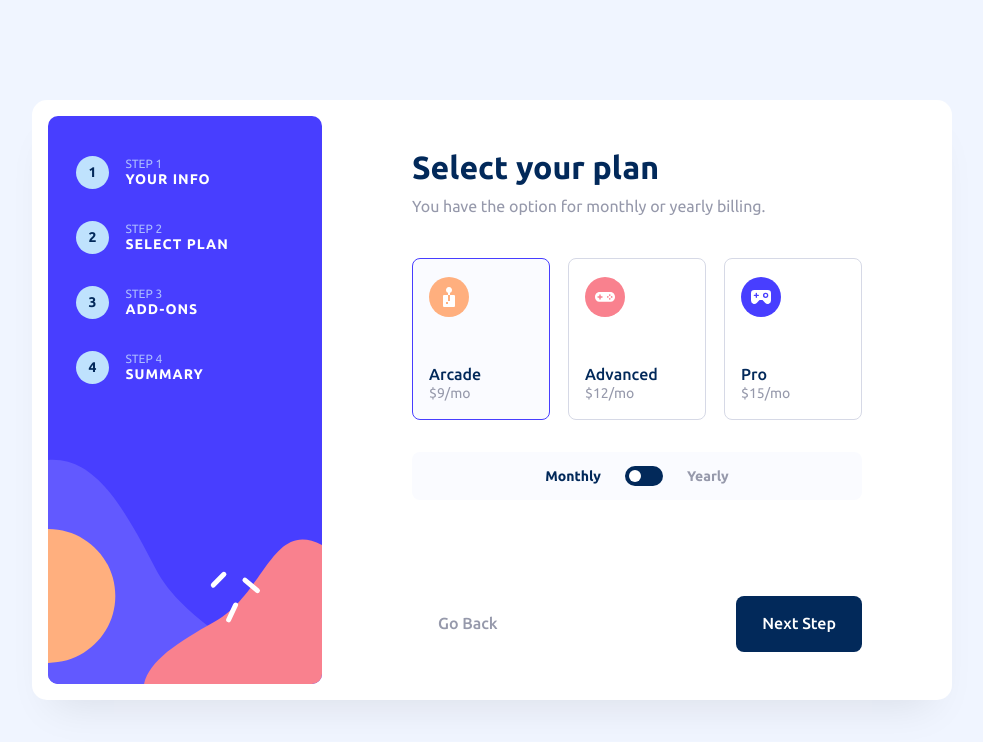
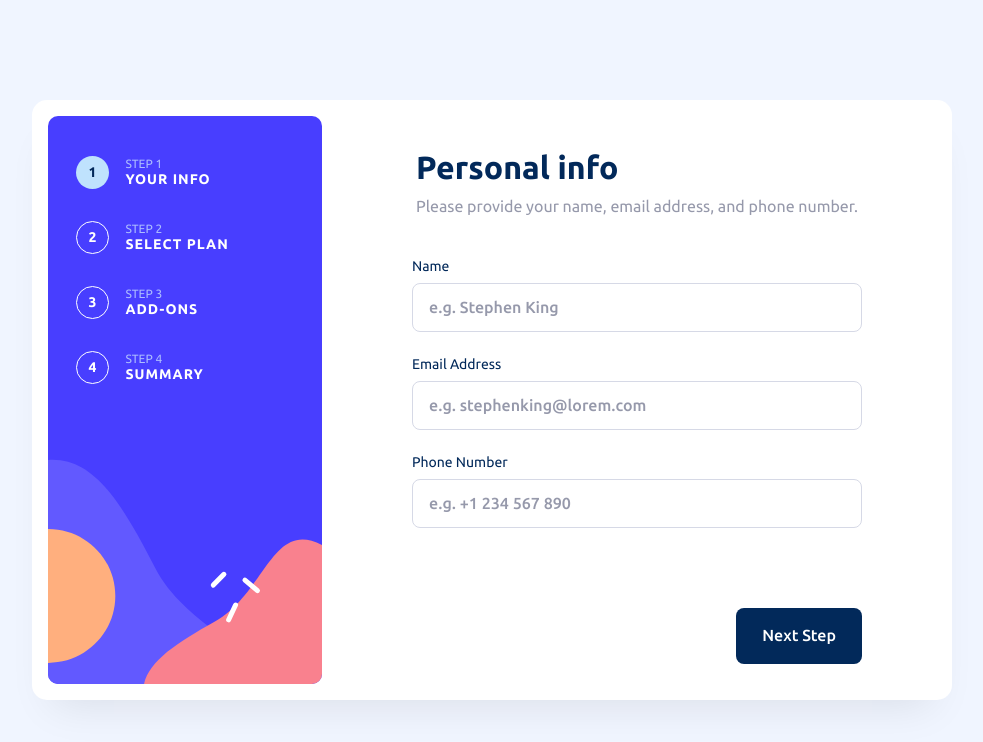
Before and after one commit to makogeboris/multi-step-form, a React (Vite) app: page / in a window 1280 px wide. Shown: the top 742 px of the page, without its empty margins (148-1131 px from the left). Built offline with nearby package versions, Linux system fonts and the light colour scheme.

Commit message:
update components

```diff
--- a/src/components/Button.jsx
+++ b/src/components/Button.jsx
@@ -28,6 +28,20 @@ const variations = {
       outline-offset: -2px;
     }
   `,
+
+  confirm: css`
+    background: var(--purple-600);
+    color: var(--white);
+
+    &:hover {
+      background: var(--blue-700);
+    }
+
+    &:focus-visible {
+      outline: 2px solid var(--blue-950);
+      outline-offset: 1px;
+    }
+  `,
 };
 
 const Button = styled.button`
@@ -49,11 +63,11 @@ const Button = styled.button`
     line-height: 120%;
   }
 
-  ${(props) => variations[props.variation]}
+  ${(props) => variations[props.$variation]}
 `;
 
 Button.defaultProps = {
-  variation: "primary",
+  $variation: "primary",
 };
 
 export default Button;
--- a/src/components/MainContent.jsx
+++ b/src/components/MainContent.jsx
@@ -1,12 +1,11 @@
+import { useState } from "react";
 import styled from "styled-components";
 import StepContainer from "./StepContainer";
-import Form from "./Form";
-import Plans from "./Plans";
-import AddOns from "./AddOns";
-import FinishingUp from "./FinishingUp";
-import ThankYou from "./ThankYou";
-import Button from "./Button";
-import { useState } from "react";
+import PersonalInfo from "../components/steps/Step1";
+import Plans from "../components/steps/Step2";
+import AddOns from "../components/steps/Step3";
+import FinishingUp from "../components/steps/Step4";
+import ThankYou from "../components/steps/Step5";
 
 const StyledMainContent = styled.div`
   width: 100%;
@@ -26,49 +25,23 @@ const StyledMainContent = styled.div`
   }
 `;
 
-const BtnsWrapDesktop = styled.div`
-  display: none;
+const Form = styled.form`
+  width: 100%;
 
-  @media (min-width: 48rem) {
-    width: 100%;
-    display: flex;
-    justify-content: space-between;
-    /* justify-content: flex-end; */
-    margin-block-start: var(--space-2xl);
-  }
-`;
-
-const WrapDesk = styled.div`
-  justify-self: flex-end;
-`;
-
-const BtnWrap = styled.div`
-  width: 33.75rem;
-  display: flex;
-  justify-content: space-between;
-  /* justify-content: flex-end; */
-  margin: 0 auto;
-`;
-
-const BtnsWrapMobile = styled.div`
-  display: flex;
-  justify-content: space-between;
-  /* justify-content: flex-end; */
-  background: var(--white);
-  margin-block-start: 8.4375rem;
-  padding: var(--space-sm);
-  width: 100%;
-  position: absolute;
-  bottom: 0;
-
-  @media (min-width: 48rem) {
-    display: none;
+  @media (min-width: 67.5rem) {
+    min-width: 28.125rem;
   }
 `;
 
 function MainContent() {
+  const [step, setStep] = useState(1);
   const [billing, setBilling] = useState("monthly");
   const [showDiscount, setShowDiscount] = useState(false);
+
+  const nextStep = () => setStep((prev) => prev + 1);
+  const prevStep = () => setStep((prev) => prev - 1);
+
+  const handlePlanChange = () => setStep((prev) => prev - 2);
 
   const handleBillingChange = (event) => {
     setBilling(event.target.value);
@@ -77,37 +50,34 @@ function MainContent() {
 
   return (
     <StyledMainContent>
-      <StepContainer />
+      <StepContainer step={step} />
 
-      <div>
-        {/* <Form /> */}
+      <Form>
+        {step === 1 && <PersonalInfo nextStep={nextStep} />}
+        {step === 2 && (
           <Plans
+            nextStep={nextStep}
+            prevStep={prevStep}
             billing={billing}
             setBilling={setBilling}
             showDiscount={showDiscount}
             setShowDiscount={setShowDiscount}
             handleBillingChange={handleBillingChange}
           />
-        {/* <AddOns billing={billing} /> */}
-        {/* <FinishingUp billing={billing} /> */}
-        {/* <ThankYou /> */}
-
-        <BtnsWrapDesktop>
-          <Button variation="secondary">Go Back</Button>
-
-          <WrapDesk>
-            <Button variation="primary">Next Step</Button>
-          </WrapDesk>
-        </BtnsWrapDesktop>
-      </div>
-
-      <BtnsWrapMobile>
-        <BtnWrap>
-          <Button variation="secondary">Go Back</Button>
-
-          <Button variation="primary">Next Step</Button>
-        </BtnWrap>
-      </BtnsWrapMobile>
+        )}
+        {step === 3 && (
+          <AddOns nextStep={nextStep} prevStep={prevStep} billing={billing} />
+        )}
+        {step === 4 && (
+          <FinishingUp
+            nextStep={nextStep}
+            prevStep={prevStep}
+            handlePlanChange={handlePlanChange}
+            billing={billing}
+          />
+        )}
+        {step === 5 && <ThankYou />}
+      </Form>
     </StyledMainContent>
   );
 }
--- a/src/components/StepContainer.jsx
+++ b/src/components/StepContainer.jsx
@@ -35,11 +35,10 @@ const StepItem = styled.div`
 const StepNumberContainer = styled.div`
   width: 2.0625rem;
   height: 2.0625rem;
-  /* border: 1px solid var(--white); */
-  border: 1px solid transparent;
+  border: ${({ $active }) =>
+    $active ? "1px solid transparent" : "1px solid var(--white)"};
   border-radius: 16.5px;
-  /* background: transparent; */
-  background: var(--blue-200);
+  background: ${({ $active }) => ($active ? "var(--blue-200)" : "transparent")};
   display: grid;
   place-items: center;
 `;
@@ -76,16 +75,15 @@ const StepNumber = styled.p`
   font-size: var(--fs-sm);
   line-height: var(--lh-tight);
   letter-spacing: 1px;
-  /* color: var(--white); */
-  color: var(--blue-950);
+  color: ${({ $active }) => ($active ? "var(--blue-950)" : "var(--white)")};
 `;
 
-function StepContainer() {
+function StepContainer({ step }) {
   return (
     <StyledStepContainer>
       <StepItem>
-        <StepNumberContainer>
-          <StepNumber>1</StepNumber>
+        <StepNumberContainer $active={step === 1}>
+          <StepNumber $active={step === 1}>1</StepNumber>
         </StepNumberContainer>
 
         <StepTextContainer>
@@ -95,8 +93,8 @@ function StepContainer() {
       </StepItem>
 
       <StepItem>
-        <StepNumberContainer>
-          <StepNumber>2</StepNumber>
+        <StepNumberContainer $active={step === 2}>
+          <StepNumber $active={step === 2}>2</StepNumber>
         </StepNumberContainer>
 
         <StepTextContainer>
@@ -106,8 +104,8 @@ function StepContainer() {
       </StepItem>
 
       <StepItem>
-        <StepNumberContainer>
-          <StepNumber>3</StepNumber>
+        <StepNumberContainer $active={step === 3}>
+          <StepNumber $active={step === 3}>3</StepNumber>
         </StepNumberContainer>
 
         <StepTextContainer>
@@ -117,8 +115,8 @@ function StepContainer() {
       </StepItem>
 
       <StepItem>
-        <StepNumberContainer>
-          <StepNumber>4</StepNumber>
+        <StepNumberContainer $active={step === 4}>
+          <StepNumber $active={step === 4}>4</StepNumber>
         </StepNumberContainer>
 
         <StepTextContainer>
--- a/src/components/Form.jsx
+++ b/src/components/steps/Step1.jsx
@@ -1,4 +1,5 @@
 import styled from "styled-components";
+import Button from "../Button";
 
 const Wrapper = styled.div`
   padding-inline: var(--space-sm);
@@ -8,7 +9,7 @@ const Wrapper = styled.div`
   }
 `;
 
-const StyledForm = styled.form`
+const StyledPersonalInfo = styled.div`
   display: flex;
   flex-direction: column;
   padding: var(--space-lg) var(--space-md);
@@ -21,6 +22,7 @@ const StyledForm = styled.form`
   margin: 0 auto;
   margin-top: -76px;
   margin-block-end: 12.875rem;
+  align-items: center;
 
   @media (min-width: 48rem) {
     margin: 0;
@@ -64,6 +66,7 @@ const FormFields = styled.div`
   display: flex;
   flex-direction: column;
   gap: var(--space-sm);
+  width: 100%;
 
   @media (min-width: 48rem) {
     gap: var(--space-md);
@@ -138,10 +141,47 @@ const Input = styled.input`
   }
 `;
 
-function Form() {
+const BtnsWrapDesktop = styled.div`
+  display: none;
+
+  @media (min-width: 48rem) {
+    width: 100%;
+    display: flex;
+    justify-content: flex-end;
+    margin-block-start: var(--space-xl);
+  }
+`;
+
+const WrapDesk = styled.div`
+  justify-self: flex-end;
+`;
+
+const BtnWrap = styled.div`
+  width: 33.75rem;
+  display: flex;
+  justify-content: flex-end;
+  margin: 0 auto;
+`;
+
+const BtnsWrapMobile = styled.div`
+  display: flex;
+  justify-content: flex-end;
+  background: var(--white);
+  margin-block-start: 8.4375rem;
+  padding: var(--space-sm);
+  width: 100%;
+  position: absolute;
+  bottom: 0;
+
+  @media (min-width: 48rem) {
+    display: none;
+  }
+`;
+
+function PersonalInfo({ nextStep }) {
   return (
     <Wrapper>
-      <StyledForm>
+      <StyledPersonalInfo>
         <FormHeader>
           <Heading>Personal info</Heading>
           <Description>
@@ -153,7 +193,7 @@ function Form() {
           <FieldsContainer>
             <LabelErrWrap>
               <Label htmlFor="name">Name</Label>
-              <ErrorMessage>This field is required</ErrorMessage>
+              {/* <ErrorMessage>This field is required</ErrorMessage> */}
             </LabelErrWrap>
             <Input
               type="text"
@@ -166,7 +206,7 @@ function Form() {
           <FieldsContainer>
             <LabelErrWrap>
               <Label htmlFor="email">Email Address</Label>
-              <ErrorMessage>This field is required</ErrorMessage>
+              {/* <ErrorMessage>This field is required</ErrorMessage> */}
             </LabelErrWrap>
             <Input
               type="email"
@@ -179,7 +219,7 @@ function Form() {
           <FieldsContainer>
             <LabelErrWrap>
               <Label htmlFor="number">Phone Number</Label>
-              <ErrorMessage>This field is required</ErrorMessage>
+              {/* <ErrorMessage>This field is required</ErrorMessage> */}
             </LabelErrWrap>
             <Input
               type="number"
@@ -189,9 +229,25 @@ function Form() {
             />
           </FieldsContainer>
         </FormFields>
-      </StyledForm>
+
+        <BtnsWrapDesktop>
+          <WrapDesk>
+            <Button onClick={nextStep} $variation="primary">
+              Next Step
+            </Button>
+          </WrapDesk>
+        </BtnsWrapDesktop>
+
+        <BtnsWrapMobile>
+          <BtnWrap>
+            <Button onClick={nextStep} $variation="primary">
+              Next Step
+            </Button>
+          </BtnWrap>
+        </BtnsWrapMobile>
+      </StyledPersonalInfo>
     </Wrapper>
   );
 }
 
-export default Form;
+export default PersonalInfo;
--- a/src/components/Plans.jsx
+++ b/src/components/steps/Step2.jsx
@@ -1,7 +1,8 @@
 import styled from "styled-components";
-import arcade from "../images/icon-arcade.svg";
-import advanced from "../images/icon-advanced.svg";
-import pro from "../images/icon-pro.svg";
+import arcade from "../../images/icon-arcade.svg";
+import advanced from "../../images/icon-advanced.svg";
+import pro from "../../images/icon-pro.svg";
+import Button from "../Button";
 
 const Wrapper = styled.div`
   padding-inline: var(--space-sm);
@@ -11,7 +12,7 @@ const Wrapper = styled.div`
   }
 `;
 
-const StyledPlans = styled.form`
+const StyledPlans = styled.div`
   display: flex;
   flex-direction: column;
   padding: var(--space-lg) var(--space-md);
@@ -24,6 +25,7 @@ const StyledPlans = styled.form`
   margin: 0 auto;
   margin-top: -76px;
   margin-block-end: 12.875rem;
+  align-items: center;
 
   @media (min-width: 48rem) {
     margin: 0;
@@ -42,7 +44,9 @@ const StyledPlans = styled.form`
 const FormHeader = styled.div`
   display: flex;
   flex-direction: column;
+  text-align: left;
   gap: var(--space-xs);
+  width: 100%;
 `;
 
 const Heading = styled.h1`
@@ -70,6 +74,7 @@ const PlanOptionsContainer = styled.fieldset`
   border: none;
   padding: 0;
   margin: 0;
+  width: 100%;
 
   @media (min-width: 67.5rem) {
     flex-direction: row;
@@ -103,6 +108,7 @@ const PlanOption = styled.label`
   @media (min-width: 67.5rem) {
     padding-block: 1.125rem;
     min-width: 8.625rem;
+    min-height: 186px;
   }
 `;
 
@@ -168,6 +174,7 @@ const BillingCycle = styled.fieldset`
   border-radius: 8px;
   background: var(--blue-50);
   padding: 0.875rem;
+  width: 100%;
 
   @media (min-width: 67.5rem) {
     margin-block: var(--space-lg) var(--space-xl);
@@ -259,12 +266,51 @@ const HiddenRadio = styled.input`
   box-shadow: none;
 `;
 
+const BtnsWrapDesktop = styled.div`
+  display: none;
+
+  @media (min-width: 48rem) {
+    width: 100%;
+    display: flex;
+    justify-content: space-between;
+    margin-block-start: var(--space-xl);
+  }
+`;
+
+const WrapDesk = styled.div`
+  justify-self: flex-end;
+`;
+
+const BtnWrap = styled.div`
+  width: 33.75rem;
+  display: flex;
+  justify-content: space-between;
+  margin: 0 auto;
+`;
+
+const BtnsWrapMobile = styled.div`
+  display: flex;
+  justify-content: space-between;
+  background: var(--white);
+  margin-block-start: 8.4375rem;
+  padding: var(--space-sm);
+  width: 100%;
+  position: absolute;
+  bottom: 0;
+
+  @media (min-width: 48rem) {
+    display: none;
+  }
+`;
+
 function Plans({
   billing,
   setBilling,
   showDiscount,
   setShowDiscount,
   handleBillingChange,
+  nextStep,
+  prevStep,
 }) {
   return (
     <Wrapper>
@@ -369,6 +415,30 @@ function Plans({
             </SwitcherLabel>
           </SwitcherBox>
         </BillingCycle>
+
+        <BtnsWrapDesktop>
+          <Button onClick={prevStep} $variation="secondary">
+            Go Back
+          </Button>
+
+          <WrapDesk>
+            <Button onClick={nextStep} $variation="primary">
+              Next Step
+            </Button>
+          </WrapDesk>
+        </BtnsWrapDesktop>
+
+        <BtnsWrapMobile>
+          <BtnWrap>
+            <Button onClick={prevStep} $variation="secondary">
+              Go Back
+            </Button>
+
+            <Button onClick={nextStep} $variation="primary">
+              Next Step
+            </Button>
+          </BtnWrap>
+        </BtnsWrapMobile>
       </StyledPlans>
     </Wrapper>
   );
--- a/src/components/AddOns.jsx
+++ b/src/components/steps/Step3.jsx
@@ -1,4 +1,5 @@
 import styled from "styled-components";
+import Button from "../Button";
 
 const Wrapper = styled.div`
   padding-inline: var(--space-sm);
@@ -8,7 +9,7 @@ const Wrapper = styled.div`
   }
 `;
 
-const StyledAddOns = styled.form`
+const StyledAddOns = styled.div`
   display: flex;
   flex-direction: column;
   padding: var(--space-lg) var(--space-md);
@@ -21,6 +22,7 @@ const StyledAddOns = styled.form`
   margin: 0 auto;
   margin-top: -76px;
   margin-block-end: 12.875rem;
+  align-items: center;
 
   @media (min-width: 48rem) {
     margin: 0;
@@ -40,6 +42,8 @@ const FormHeader = styled.div`
   display: flex;
   flex-direction: column;
   gap: var(--space-xs);
+  text-align: left;
+  width: 100%;
 `;
 
 const Heading = styled.h1`
@@ -64,13 +68,10 @@ const AddOnsWrap = styled.div`
   display: flex;
   flex-direction: column;
   gap: var(--space-xs);
+  width: 100%;
 
   @media (min-width: 26.875rem) {
     gap: var(--space-sm);
-  }
-
-  @media (min-width: 48rem) {
-    margin-block-end: var(--space-sm);
   }
 `;
 
@@ -156,7 +157,44 @@ const LabelPrice = styled.p`
   color: var(--purple-600);
 `;
 
-function AddOns({ billing }) {
+const BtnsWrapDesktop = styled.div`
+  display: none;
+
+  @media (min-width: 48rem) {
+    width: 100%;
+    display: flex;
+    justify-content: space-between;
+    margin-block-start: var(--space-lg);
+  }
+`;
+
+const WrapDesk = styled.div`
+  justify-self: flex-end;
+`;
+
+const BtnWrap = styled.div`
+  width: 33.75rem;
+  display: flex;
+  justify-content: space-between;
+  margin: 0 auto;
+`;
+
+const BtnsWrapMobile = styled.div`
+  display: flex;
+  justify-content: space-between;
+  background: var(--white);
+  margin-block-start: 8.4375rem;
+  padding: var(--space-sm);
+  width: 100%;
+  position: absolute;
+  bottom: 0;
+
+  @media (min-width: 48rem) {
+    display: none;
+  }
+`;
+
+function AddOns({ billing, nextStep, prevStep }) {
   return (
     <Wrapper>
       <StyledAddOns>
@@ -210,6 +248,30 @@ function AddOns({ billing }) {
             </LabelPrice>
           </AddOn>
         </AddOnsWrap>
+
+        <BtnsWrapDesktop>
+          <Button onClick={prevStep} $variation="secondary">
+            Go Back
+          </Button>
+
+          <WrapDesk>
+            <Button onClick={nextStep} $variation="primary">
+              Next Step
+            </Button>
+          </WrapDesk>
+        </BtnsWrapDesktop>
+
+        <BtnsWrapMobile>
+          <BtnWrap>
+            <Button onClick={prevStep} $variation="secondary">
+              Go Back
+            </Button>
+
+            <Button onClick={nextStep} $variation="primary">
+              Next Step
+            </Button>
+          </BtnWrap>
+        </BtnsWrapMobile>
       </StyledAddOns>
     </Wrapper>
   );
--- a/src/components/FinishingUp.jsx
+++ b/src/components/steps/Step4.jsx
@@ -1,4 +1,5 @@
 import styled from "styled-components";
+import Button from "../Button";
 
 const Wrapper = styled.div`
   padding-inline: var(--space-sm);
@@ -8,7 +9,7 @@ const Wrapper = styled.div`
   }
 `;
 
-const StyledFinishingUp = styled.form`
+const StyledFinishingUp = styled.div`
   display: flex;
   flex-direction: column;
   padding: var(--space-lg) var(--space-md);
@@ -20,6 +21,7 @@ const StyledFinishingUp = styled.form`
   margin: 0 auto;
   margin-top: -76px;
   margin-block-end: 12.875rem;
+  align-items: center;
 
   @media (min-width: 48rem) {
     margin: 0;
@@ -33,7 +35,9 @@ const StyledFinishingUp = styled.form`
 const FormHeader = styled.div`
   display: flex;
   flex-direction: column;
+  text-align: left;
   gap: var(--space-xs);
+  width: 100%;
 `;
 
 const Heading = styled.h1`
@@ -61,12 +65,14 @@ const FinishWrap = styled.div`
   border-radius: 8px;
   padding-inline: var(--space-sm);
   padding-block: 0.875rem;
+  margin-block-start: var(--space-md);
   background: var(--blue-50);
-  margin-block-start: var(--space-md);
+  width: 100%;
 
   @media (min-width: 48rem) {
     padding-inline: var(--space-md);
     padding-block: 1.3125rem;
+    margin-block-start: var(--space-xl);
   }
 `;
 
@@ -103,9 +109,10 @@ const TotalWrap = styled.div`
   justify-content: space-between;
   padding-inline: var(--space-md);
   margin-block-start: var(--space-md);
+  width: 100%;
 
   @media (min-width: 48rem) {
-    margin-block: var(--space-lg) var(--space-2xl);
+    margin-block-start: var(--space-lg);
   }
 `;
 
@@ -162,7 +169,44 @@ const Hr = styled.hr`
   opacity: 0.2;
 `;
 
-function FinishingUp({ billing }) {
+const BtnsWrapDesktop = styled.div`
+  display: none;
+
+  @media (min-width: 48rem) {
+    width: 100%;
+    display: flex;
+    justify-content: space-between;
+    margin-block-start: 125px;
+  }
+`;
+
+const WrapDesk = styled.div`
+  justify-self: flex-end;
+`;
+
+const BtnWrap = styled.div`
+  width: 33.75rem;
+  display: flex;
+  justify-content: space-between;
+  margin: 0 auto;
+`;
+
+const BtnsWrapMobile = styled.div`
+  display: flex;
+  justify-content: space-between;
+  background: var(--white);
+  margin-block-start: 8.4375rem;
+  padding: var(--space-sm);
+  width: 100%;
+  position: absolute;
+  bottom: 0;
+
+  @media (min-width: 48rem) {
+    display: none;
+  }
+`;
+
+function FinishingUp({ billing, nextStep, prevStep, handlePlanChange }) {
   return (
     <Wrapper>
       <StyledFinishingUp>
@@ -176,8 +220,10 @@ function FinishingUp({ billing }) {
         <FinishWrap>
           <Item>
             <PlanWrap>
-              <Plan>Arcade (Yearly)</Plan>
-              <ChangeBtn>Change</ChangeBtn>
+              <Plan>
+                Arcade ({billing === "monthly" ? "Monthly" : "Yearly"})
+              </Plan>
+              <ChangeBtn onClick={handlePlanChange}>Change</ChangeBtn>
             </PlanWrap>
 
             <PlanTotal>{billing === "monthly" ? "$9/mo" : "$90/yr"}</PlanTotal>
@@ -208,6 +254,30 @@ function FinishingUp({ billing }) {
             {billing === "monthly" ? "+$12/mo" : "+$120/yr"}
           </TotalAmount>
         </TotalWrap>
+
+        <BtnsWrapDesktop>
+          <Button onClick={prevStep} $variation="secondary">
+            Go Back
+          </Button>
+
+          <WrapDesk>
+            <Button onClick={nextStep} $variation="confirm">
+              Confirm
+            </Button>
+          </WrapDesk>
+        </BtnsWrapDesktop>
+
+        <BtnsWrapMobile>
+          <BtnWrap>
+            <Button onClick={prevStep} $variation="secondary">
+              Go Back
+            </Button>
+
+            <Button onClick={nextStep} $variation="confirm">
+              Confirm
+            </Button>
+          </BtnWrap>
+        </BtnsWrapMobile>
       </StyledFinishingUp>
     </Wrapper>
   );
```
Also changed, not shown: src/components/steps/Step5.jsx (renamed from src/components/ThankYou.jsx, +5 -5 lines), src/styles/GlobalStyles.js (+6 -6 lines). Lines whose indentation alone changed are shown as unchanged.
